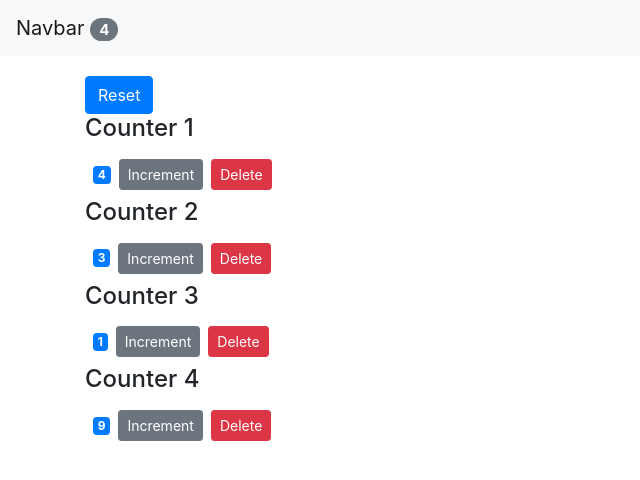
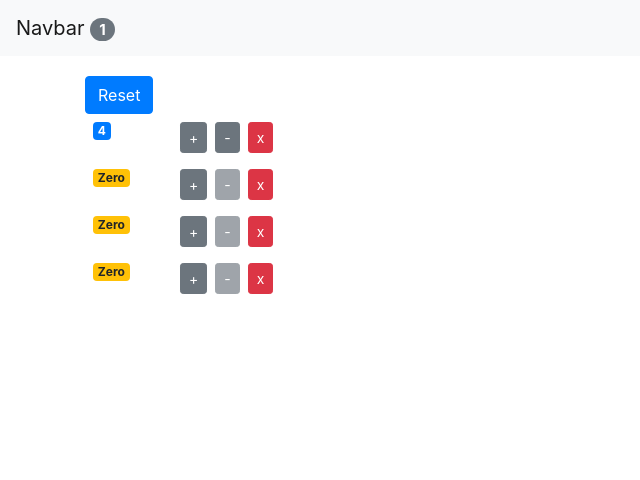
Before and after one commit to ZahraJiryaee/vidly, a React (Create React App) app: page / in a window 1280 px wide. Shown: the top 480 px of the page, without its empty margins (0-640 px from the left). Built offline with nearby package versions, Linux system fonts and the light colour scheme.

Commit message:
4.20. exe: handle decrement btn

```diff
--- a/src/App.js
+++ b/src/App.js
@@ -8,9 +8,9 @@
   state = {
     counters: [
       { id: 1, value: 4 },
-      { id: 2, value: 3 },
-      { id: 3, value: 1 },
-      { id: 4, value: 9 },
+      { id: 2, value: 0 },
+      { id: 3, value: 0 },
+      { id: 4, value: 0 },
     ],
   };
 
@@ -37,6 +37,14 @@
     this.setState({ counters });
   };
 
+  handleDecrement = (counter) => {
+    const counters = [...this.state.counters];
+    const index = counters.indexOf(counter);
+    counters[index] = { ...counter };
+    counters[index].value--;
+    this.setState({ counters });
+  };
+
   render() {
     return (
       <React.Fragment>
@@ -48,6 +56,7 @@
             counters={this.state.counters}
             onReset={this.handleReset}
             onIncrement={this.handleIncrement}
+            onDecrement={this.handleDecrement}
             onDelete={this.handleDelete}
           />
         </main>
--- a/src/components/counter.jsx
+++ b/src/components/counter.jsx
@@ -4,28 +4,38 @@
   render() {
     // console.log(this.props);
     return (
-      <React.Fragment>
-        {this.props.children}
+      <div className="row">
+        <div className="col-1">
+          {/* {this.props.children} */}
           <span className={this.getBadgeClasses()}>{this.formatCount()}</span>
+        </div>
+        <div className="col">
           <button
             onClick={() => this.props.onIncrement(this.props.counter)}
-          style={this.style}
             className="btn btn-secondary btn-sm"
           >
-          Increment
+            +
+          </button>
+          <button
+            onClick={() => this.props.onDecrement(this.props.counter)}
+            disabled={this.props.counter.value === 0 ? "disabled" : ""}
+            className="btn btn-secondary btn-sm m-2"
+          >
+            -
           </button>
           <button
             onClick={() => this.props.onDelete(this.props.counter.id)}
-          className="btn btn-danger btn-sm m-2"
+            className="btn btn-danger btn-sm"
           >
-          Delete
+            x
           </button>
-      </React.Fragment>
+        </div>
+      </div>
     );
   }
 
   getBadgeClasses() {
-    let classes = "badge m-2 badge-";
+    let classes = " badge m-2 badge-";
     classes += this.props.counter.value === 0 ? "warning" : "primary";
     return classes;
   }
--- a/src/components/counters.jsx
+++ b/src/components/counters.jsx
@@ -3,7 +3,8 @@
 
 class Counters extends Component {
   render() {
-    const { onReset, counters, onDelete, onIncrement } = this.props;
+    const { onReset, counters, onDelete, onIncrement, onDecrement } =
+      this.props;
     return (
       <React.Fragment>
         <button onClick={onReset} className="btn btn-primary">
@@ -14,6 +15,7 @@
             key={counter.id}
             onDelete={onDelete}
             onIncrement={onIncrement}
+            onDecrement={onDecrement}
             counter={counter}
           >
             <h4>Counter {counter.id}</h4>
```
Lines whose indentation alone changed are shown as unchanged.
